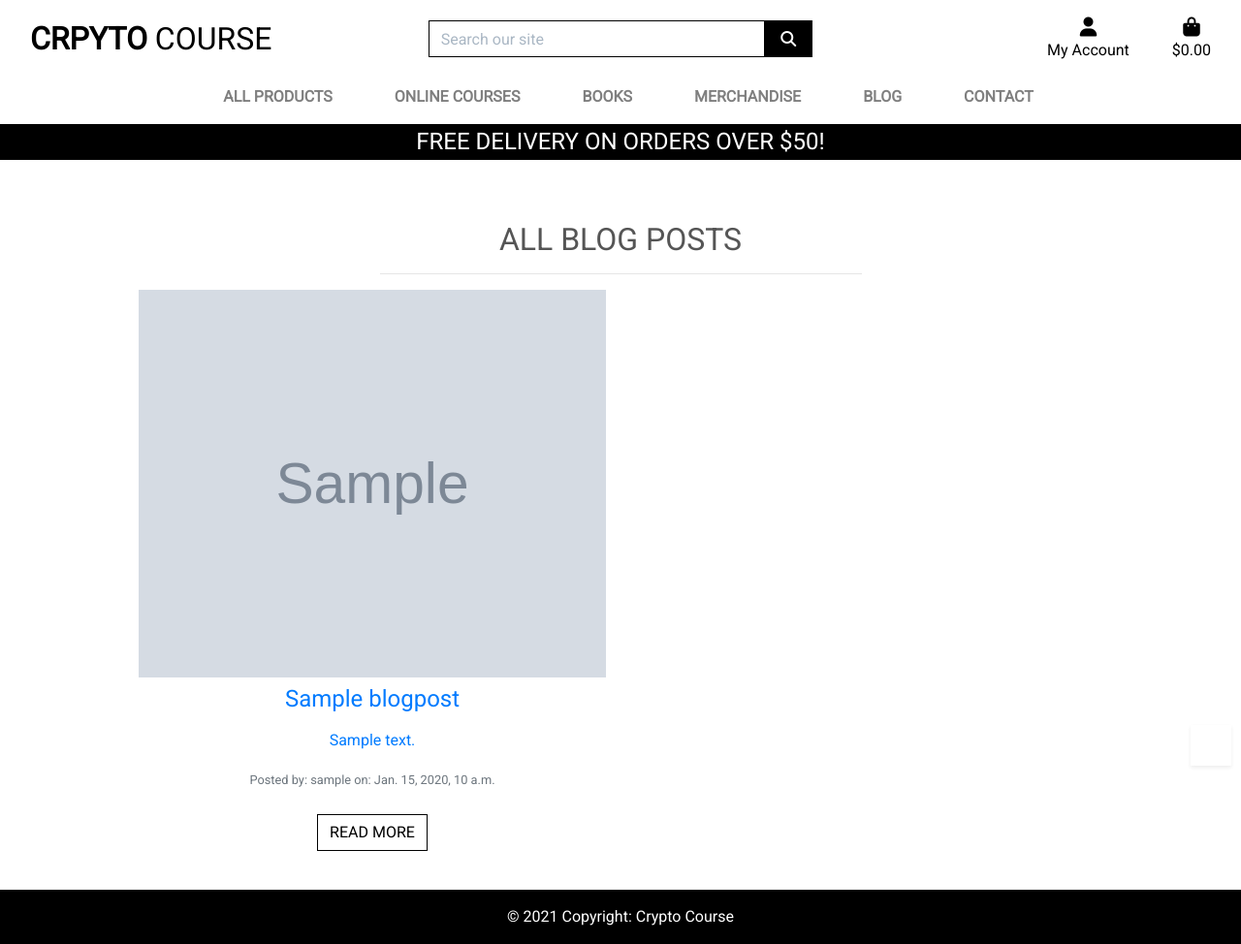
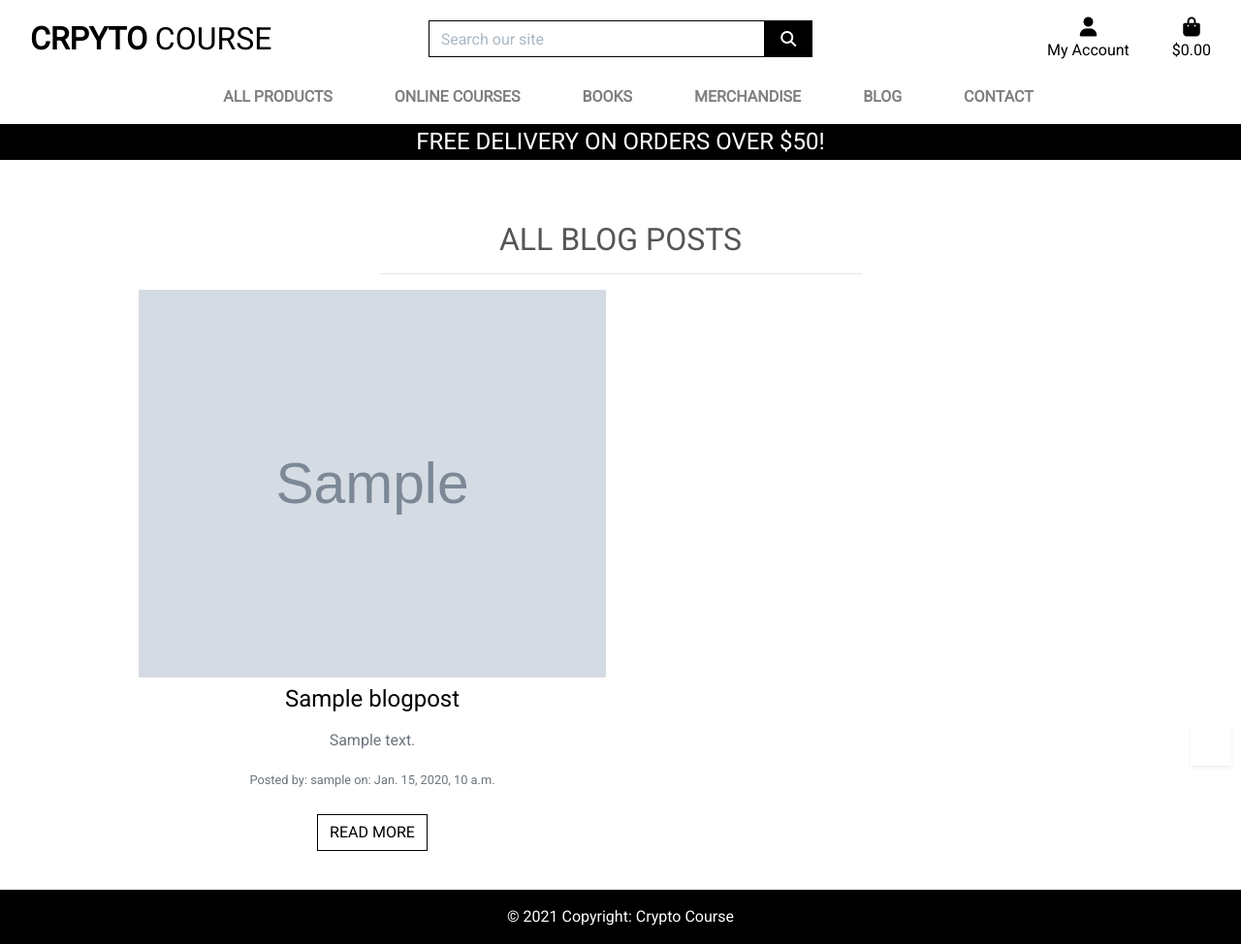
Before and after one commit to tindyc/crypto_course, a Django app: page /blog/blog/ in a window 1280 px wide. Shown: the whole page at 97% size. Run offline with Django 3.2, Linux system fonts and the light colour scheme; tables that the repository leaves empty hold one stand-in row (values such as "Sample post"); grey boxes marked "Sample" are stand-in pictures; some libraries are stand-ins or nearby versions.

Commit message:
Style text in blog.html

```diff
--- a/blog/templates/blog/blog.html
+++ b/blog/templates/blog/blog.html
@@ -33,9 +33,9 @@
                                     <img src="{{ blogpost.image_url }}" alt="{{ blogpost.blog_title }}" class="wrap_img" />
                             {% endif %}
                             <!-- Title -->
-                            <h4 class="mx-2 my-2 text-full">{{ blogpost.blog_title }}</h4>
+                            <h4 class="mx-2 my-2 text-black">{{ blogpost.blog_title }}</h4>
                             <!-- Preview -->
-                            <p class="text-full pt-2">{{ blogpost.blog_preview }}</p>
+                            <p class="text-full pt-2 text-muted">{{ blogpost.blog_preview }}</p>
                             <!-- Author -->
                             <small class="px-2 text-muted">Posted by: {{ blogpost.author }} <span class="date"> on: {{ blogpost.date }}</span></small>
                         </a>
```
